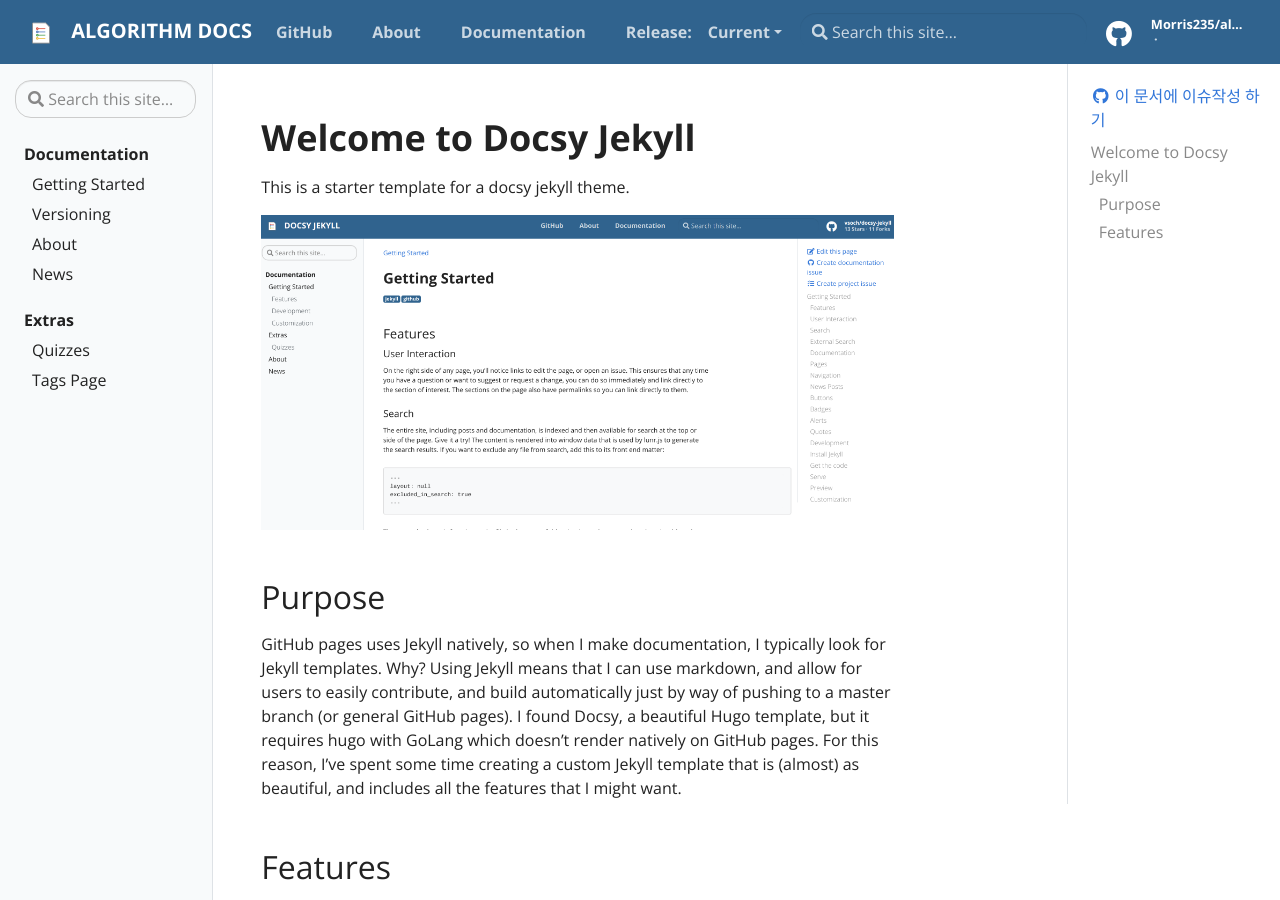
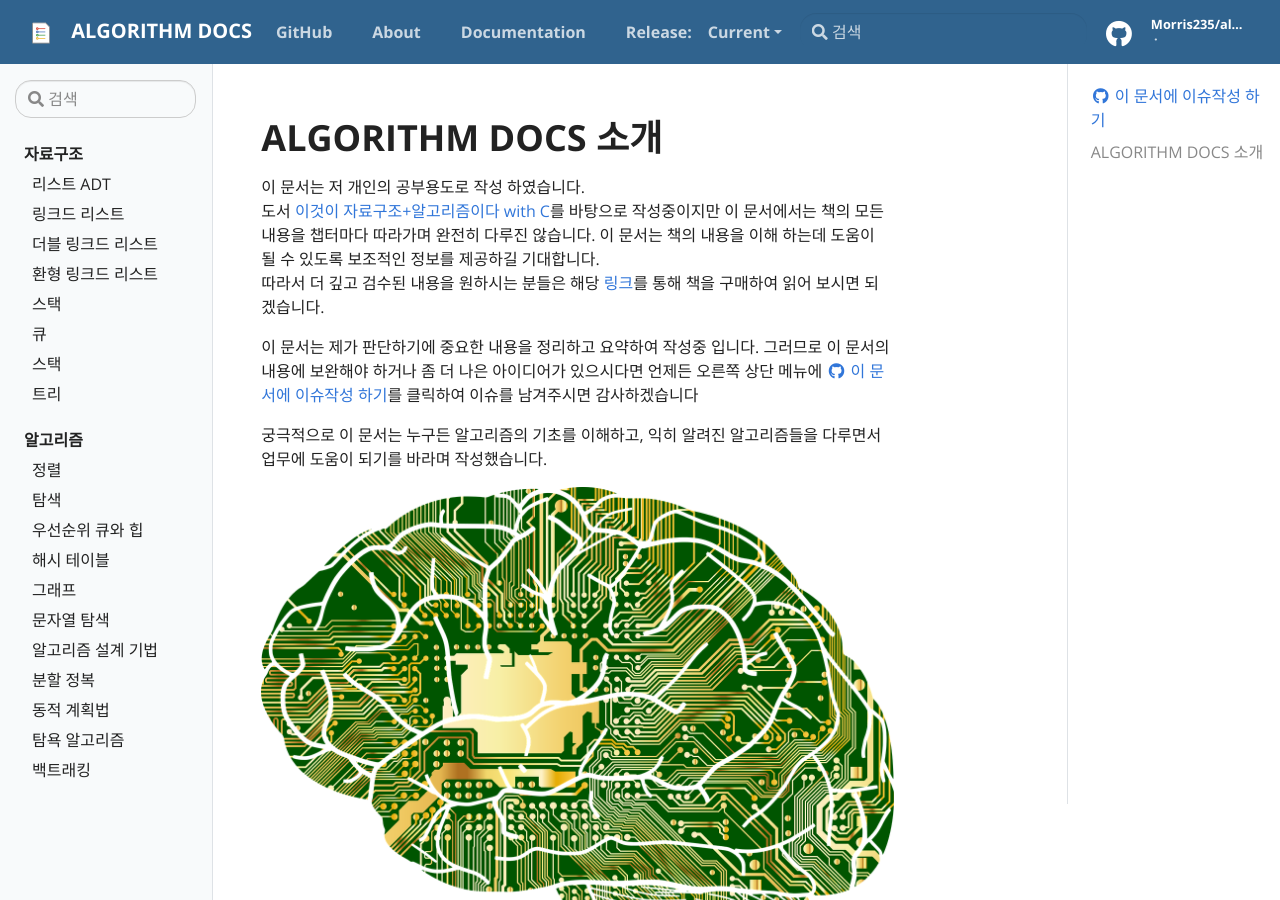
Before and after one commit to Morris235/algorithm, a Jekyll site: the page built from docs/pages/index.md, in a window 1280 px wide and 900 px high. Built offline with Jekyll 4.4.1, drawn with Linux system fonts in a browser that asks for light colours; some of the changed text lies outside the part shown.

Commit message:
docs의 메뉴 재구성

```diff
--- a/docs/_data/toc.yml
+++ b/docs/_data/toc.yml
@@ -1,25 +1,86 @@
-- title: Documentation
-  url: docs
+# - title: Documentation
+#   url: docs
+#   links:
+#     - title: "Getting Started"
+#       url: "docs/getting-started"
+#       children:
+#         - title: Features
+#           url: "docs/getting-started#getting-started"
+#         - title: Development
+#           url: "docs/getting-started#development"
+#         - title: Customization
+#           url: "docs/getting-started#customization"
+#     - title: Versioning
+#       url: "docs/versioning"
+#     - title: "About"
+#       url: "about"
+#     - title: "News"
+#       url: "news"
+
+- title: 자료구조
+  url: data-structure-doc
   links:
-    - title: "Getting Started"
+    - title: 리스트 ADT
       url: "docs/getting-started"
       children:
-        - title: Features
+        - title: 리스트의 개념
           url: "docs/getting-started#getting-started"
-        - title: Development
+        - title: 리스트와 배열의 비교
           url: "docs/getting-started#development"
-        - title: Customization
-          url: "docs/getting-started#customization"
-    - title: Versioning
-      url: "docs/versioning"
-    - title: "About"
-      url: "about"
-    - title: "News"
-      url: "news"
-- title: "Extras"
-  url: "docs/extras"
+    # 만든 포스트의 url을 지정해야 열린다.
+    # - title: 리스트 ADT
+    #   url: "data-structure-doc/list-adt"
+    #   children:
+    #     - title: 리스트의 개념
+    #       url: "data-structure-doc/list-adt#concept"
+    #     - title: 리스트와 배열 비교
+    #       url: "data-structure-doc/list-adt#list-and-array"
+    - title: 링크드 리스트
+      url: "data-structure-doc/getting-started#development"
+    - title: 더블 링크드 리스트
+      url: "data-structure-doc/getting-started#customization"
+    - title: 환형 링크드 리스트
+      url: "data-structure-doc/getting-started#customization"
+    - title: 스택
+      url: "data-structure-doc/getting-started#customization"
+    - title: 큐
+      url: "data-structure-doc/getting-started#customization"
+    - title: 스택
+      url: "data-structure-doc/getting-started#customization"
+    - title: 트리
+      url: "data-structure-doc/getting-started#customization"
+
+- title: 알고리즘
+  url: algorithm-doc
   links:
-    - title: Quizzes
-      url: "docs/extras/example-quiz"
-    - title: Tags Page
-      url: "tags"
+    - title: 정렬
+      url: "algorithm-doc/getting-started#getting-started"
+    - title: 탐색
+      url: "algorithm-doc/getting-started#development"
+    - title: 우선순위 큐와 힙
+      url: "algorithm-doc/getting-started#customization"
+    - title: 해시 테이블
+      url: "algorithm-doc/getting-started#customization"
+    - title: 그래프
+      url: "algorithm-doc/getting-started#customization"
+    - title: 문자열 탐색
+      url: "algorithm-doc/getting-started#customization"
+    - title: 알고리즘 설계 기법
+      url: "algorithm-doc/getting-started#customization"
+    - title: 분할 정복
+      url: "algorithm-doc/getting-started#customization"
+    - title: 동적 계획법
+      url: "algorithm-doc/getting-started#customization"
+    - title: 탐욕 알고리즘
+      url: "algorithm-doc/getting-started#customization"
+    - title: 백트래킹
+      url: "algorithm-doc/getting-started#customization"
+
+
+# - title: "Extras"
+#   url: "docs/extras"
+#   links:
+#     - title: Quizzes
+#       url: "docs/extras/example-quiz"
+#     - title: Tags Page
+#       url: "tags"
--- a/docs/_includes/feedback.html
+++ b/docs/_includes/feedback.html
@@ -13,15 +13,15 @@
     display: block;
   }
 </style>
-<h5 class="feedback--title">Feedback</h5>
-<p class="feedback--question">Was this page helpful?</p>
+<h5 class="feedback--title">피드백</h5>
+<p class="feedback--question">이 페이지가 도움이 되셨나요?</p>
 <button class="feedback--answer feedback--answer-yes">Yes</button>
 <button class="feedback--answer feedback--answer-no">No</button>
 <p class="feedback--response feedback--response-yes">
-  Glad to hear it! Please <a href="{{ site.repo }}/issues/new">tell us how we can improve</a>.
+  감사합니다 <a href="{{ site.repo }}/issues/new">언제든 피드백을 남겨주세요</a>.
 </p>
 <p class="feedback--response feedback--response-no">
-  Sorry to hear that. Please <a href="{{ site.repo  }}/issues/new">tell us how we can improve</a>.
+  죄송합니다 <a href="{{ site.repo  }}/issues/new">언제든 피드백을 남겨주세요</a>.
 </p>
 <script>
   const yesButton = document.querySelector('.feedback--answer-yes');
--- a/docs/_includes/header.html
+++ b/docs/_includes/header.html
@@ -41,7 +41,7 @@
 		</ul>
 	</div>
 	<div class="navbar-nav d-none d-lg-block">
- <input type="search" class="form-control td-search-input" placeholder="&#xf002 Search this site…" aria-label="Search this site…" autocomplete="off">
+ <input type="search" class="form-control td-search-input" placeholder="&#xf002 검색" aria-label="검색" autocomplete="off">
         </div>
 
 	<div class="navbar-nav d-none d-lg-block">
--- a/docs/_includes/sidebar.html
+++ b/docs/_includes/sidebar.html
@@ -1,7 +1,7 @@
 <div id="td-sidebar-menu" class="td-sidebar__inner">
 
   <form class="td-sidebar__search d-flex align-items-center">
-    <input type="search" class="form-control td-search-input" placeholder="&#xf002 Search this site…" aria-label="Search this site…" autocomplete="off">
+    <input type="search" class="form-control td-search-input" placeholder="&#xf002 검색" aria-label="검색" autocomplete="off">
       <button class="btn btn-link td-sidebar__toggle d-md-none p-0 ml-3 fas fa-bars" type="button" data-toggle="collapse" data-target="#td-section-nav" aria-controls="td-docs-nav" aria-expanded="false" aria-label="Toggle section navigation">
       </button>
   </form>
--- a/docs/pages/index.md
+++ b/docs/pages/index.md
@@ -4,13 +4,19 @@
 permalink: /
 ---
 
-# Welcome to Docsy Jekyll
+# ALGORITHM DOCS 소개
 
-This is a starter template for a docsy jekyll theme.
+이 문서는 저 개인의 공부용도로 작성 하였습니다. <br/>
+도서 [이것이 자료구조+알고리즘이다 with C](https://m.hanbit.co.kr/media/books/book_view.html?p_code=B9034896671){:target="_blank"}를 바탕으로 작성중이지만 이 문서에서는 책의 모든 내용을 챕터마다 따라가며 완전히 다루진 않습니다. 이 문서는 책의 내용을 이해 하는데 도움이 될 수 있도록 보조적인 정보를 제공하길 기대합니다. <br/>
+따라서 더 깊고 검수된 내용을 원하시는 분들은 해당 [링크](https://m.hanbit.co.kr/media/books/book_view.html?p_code=B9034896671){:target="_blank"}를 통해 책을 구매하여 읽어 보시면 되겠습니다. <br/>
 
-![assets/img/docsy-jekyll.png](assets/img/docsy-jekyll.png)
+이 문서는 제가 판단하기에 중요한 내용을 정리하고 요약하여 작성중 입니다. 그러므로 이 문서의 내용에 보완해야 하거나 좀 더 나은 아이디어가 있으시다면 언제든 오른쪽 상단 메뉴에 <a href="{{ site.repo }}/issues/new?labels={% if page.editable %}{{ page.editable }}{% else %}question{% endif %}&title=Question:&body=Question on: {{ site.repo }}/tree/master/{{ page.path }}" target="_blank"><i class="fab fa-github fa-fw"></i> 이 문서에 이슈작성 하기</a>를 클릭하여 이슈를 남겨주시면 감사하겠습니다 <br/>
 
-## Purpose
+궁극적으로 이 문서는 누구든 알고리즘의 기초를 이해하고, 익히 알려진 알고리즘들을 다루면서 업무에 도움이 되기를 바라며 작성했습니다.
+
+![알고리즘 이미지 ⓒ 픽사베이](assets/img/algorithm.png)
+
+<!-- ## Purpose
 
 GitHub pages uses Jekyll natively, so when I make documentation, I typically
 look for Jekyll templates. Why? Using Jekyll means that I can use markdown,
@@ -38,4 +44,4 @@
 
 
 For features, getting started with development, see the {% include doc.html name="Getting Started" path="getting-started" %} page. Would you like to request a feature or contribute?
-[Open an issue]({{ site.repo }}/issues)
+[Open an issue]({{ site.repo }}/issues) -->
--- a/docs/pages/search.html
+++ b/docs/pages/search.html
@@ -1,12 +1,12 @@
 ---
-title: Search
+title: 검색
 sitemap: false
 permalink: /search/
 not_editable: true
 excluded_in_search: true
 ---
 
-<input class="form-control td-search-input" type="search" name="q" id="search-input" placeholder="&#xf002 Search this site…"  style="margin-top:5px" autofocus>
+<input class="form-control td-search-input" type="search" name="q" id="search-input" placeholder="&#xf002 검색"  style="margin-top:5px" autofocus>
 <i style="color:white; margin-right:8px; margin-left:5px" class="fa fa-search"></i>
 
 <p><span id="search-process">Loading</span> results <span id="search-query-container" style="display: none;">for "<strong id="search-query"></strong>"</span></p>
```
Also changed, not shown: docs/assets/img/algorithm.png (added).
